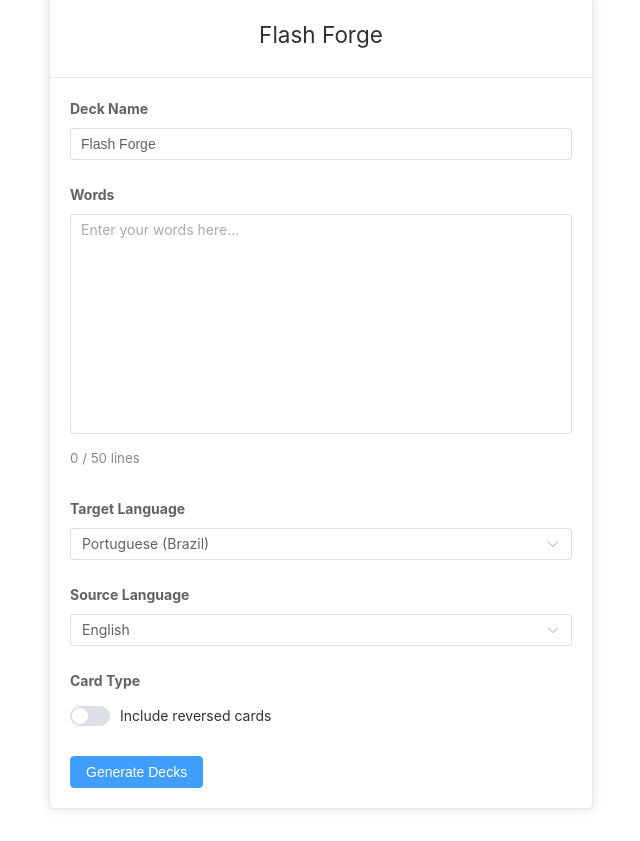
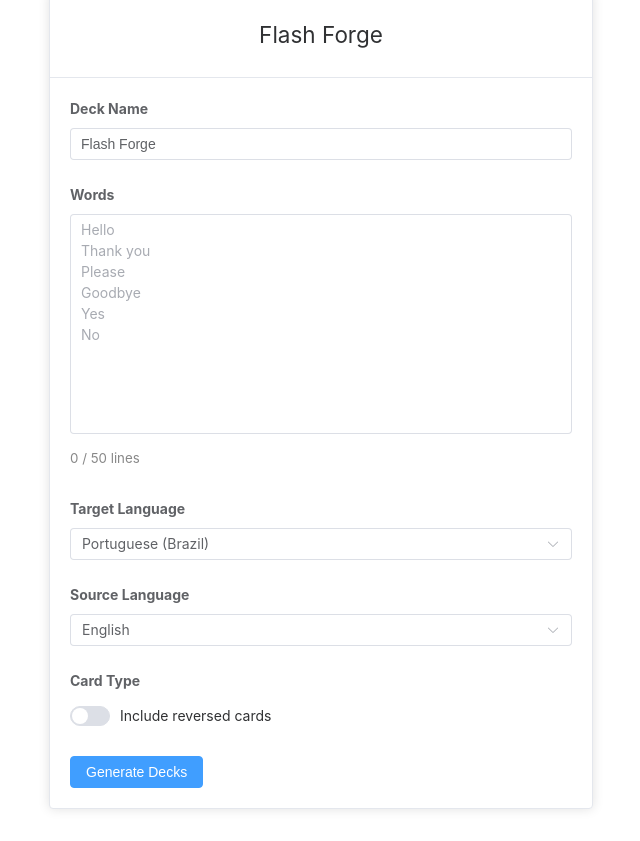
Before and after one commit to aust1nsoz/quick-cards, a Vue app in the folder frontend/: page / in a window 1280 px wide. Shown: the whole page, without its empty margins (15-655 px from the left). Built offline with nearby package versions, Linux system fonts and the light colour scheme; the HTML template or start-up script is replaced by a standard one.

Commit message:
added clearer example words

```diff
--- a/frontend/src/views/HomeView.vue
+++ b/frontend/src/views/HomeView.vue
@@ -109,7 +109,12 @@ watch(inputTextWords, (newVal) => {
             v-model="inputTextWords"
             type="textarea"
             :rows="10"
-            placeholder="Enter your words here..."
+            placeholder="Hello
+Thank you
+Please
+Goodbye
+Yes
+No"
             resize="none"
           />
           <div style="margin-top: 0.5rem; font-size: 0.95em;">
```
